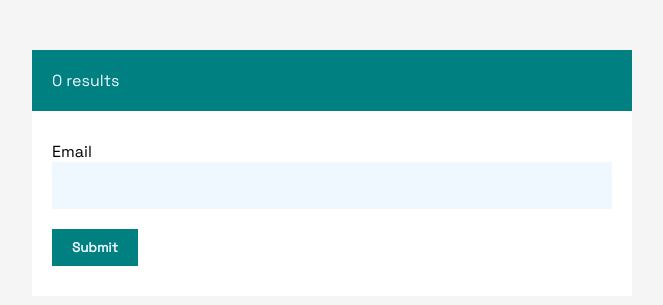
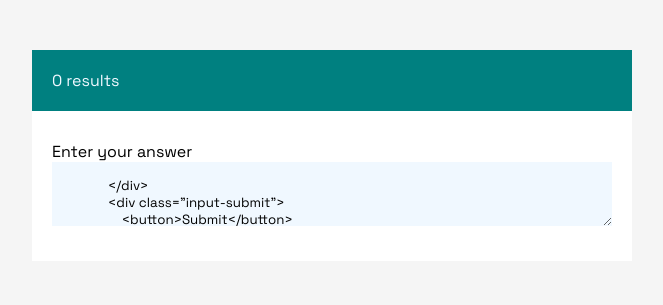
Before and after one commit to songa1/survey-app, a PHP site: page /i.php?id=1 in a window 1280 px wide. Shown: the top 305 px of the page, without its empty margins (308-971 px from the left). Run offline with PHP 8.4, Linux system fonts and the light colour scheme; data that the repository does not hold is empty.

Commit message:
Added new changes

```diff
--- a/i.php
+++ b/i.php
@@ -35,8 +35,8 @@
         </header>
         <main>
             <div class="input-field">
-                <label>Email</label>
-                <input type="email" />
+                <label>Enter your answer</label>
+                <textarea  />
             </div>
             <div class="input-submit">
                 <button>Submit</button>
```
